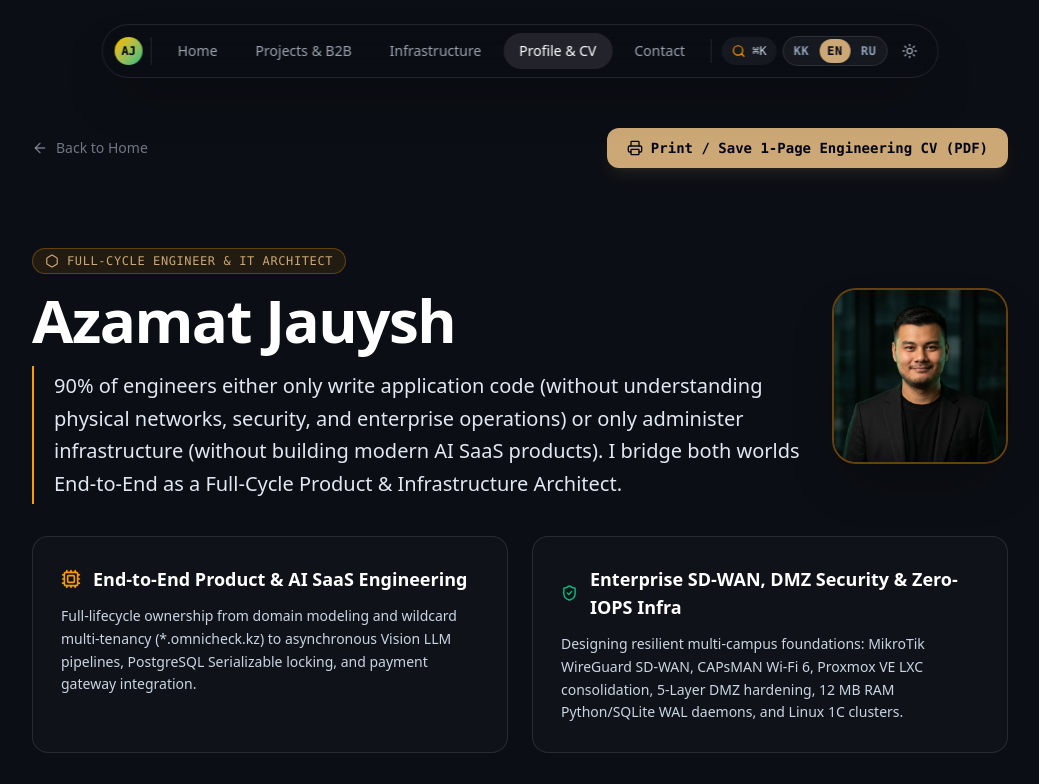
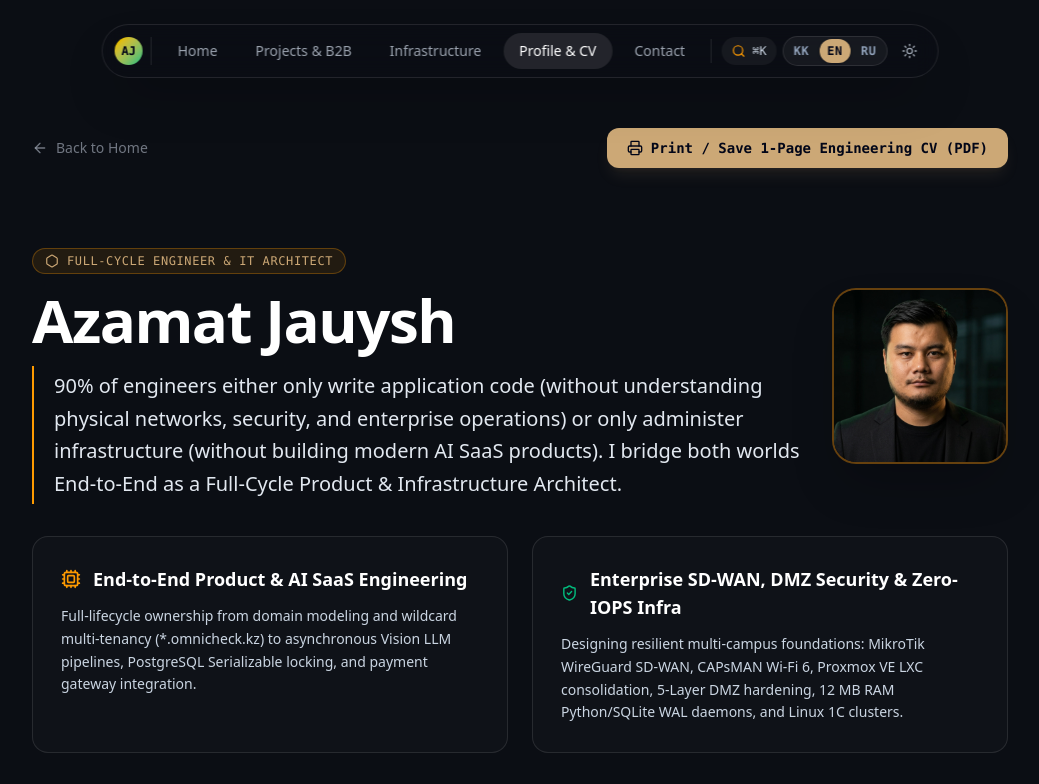
Before and after one commit to Jauysh/portfolio-website, a Next.js app: page /en/about in a window 1280 px wide. Shown: the top 784 px of the page, without its empty margins (120-1159 px from the left). Built offline with nearby package versions, Linux system fonts and the light colour scheme; no server answers.

Commit message:
feat(avatar): update executive portrait with 100% facial identity fidelity from HDR & 3x4 photos

```diff
--- a/src/app/[locale]/about/page.tsx
+++ b/src/app/[locale]/about/page.tsx
@@ -114,7 +114,7 @@ export default function AboutPage() {
 
             <div className="w-36 h-36 sm:w-44 sm:h-44 rounded-3xl overflow-hidden border-2 border-amber-500/40 shadow-2xl shrink-0 bg-slate-950">
               <img
-                src="/avatar.jpg"
+                src="/avatar.jpg?v=2"
                 alt="Azamat Jauysh"
                 width={200}
                 height={200}
--- a/src/app/[locale]/page.tsx
+++ b/src/app/[locale]/page.tsx
@@ -219,7 +219,7 @@ export default function Home() {
                 <div className="relative group w-48 sm:w-60 lg:w-full rounded-3xl p-2 border border-slate-200 dark:border-white/15 bg-white/80 dark:bg-white/[0.03] shadow-2xl">
                   <div className="relative aspect-square rounded-2xl overflow-hidden bg-slate-950">
                     <img
-                      src="/avatar.jpg"
+                      src="/avatar.jpg?v=2"
                       alt={pickLocale(HERO_CONTENT.name, locale)}
                       width={400}
                       height={400}
```
Also changed, not shown: public/avatar.jpg, 1 other file (tests, documents, lock files or other folders).
